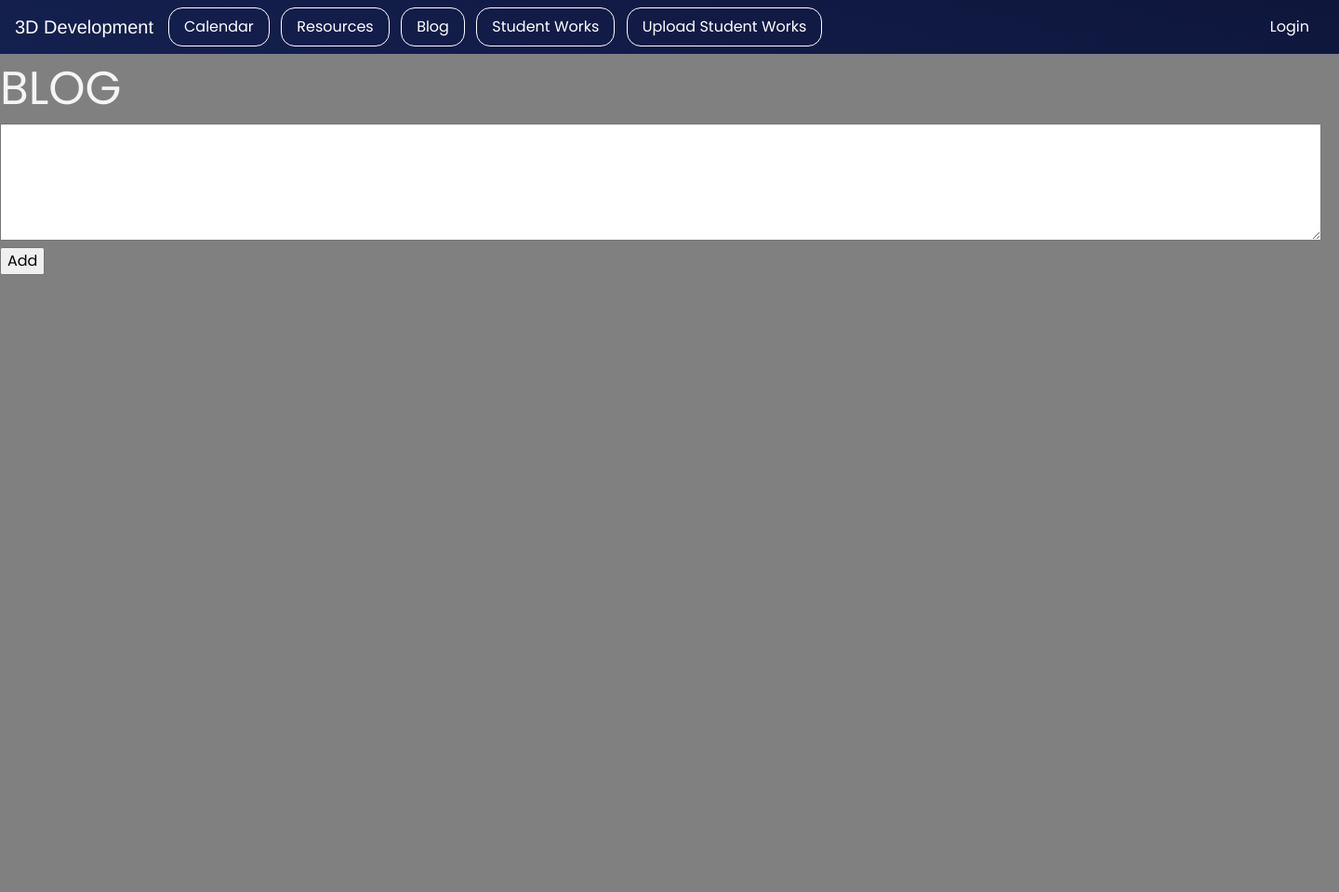
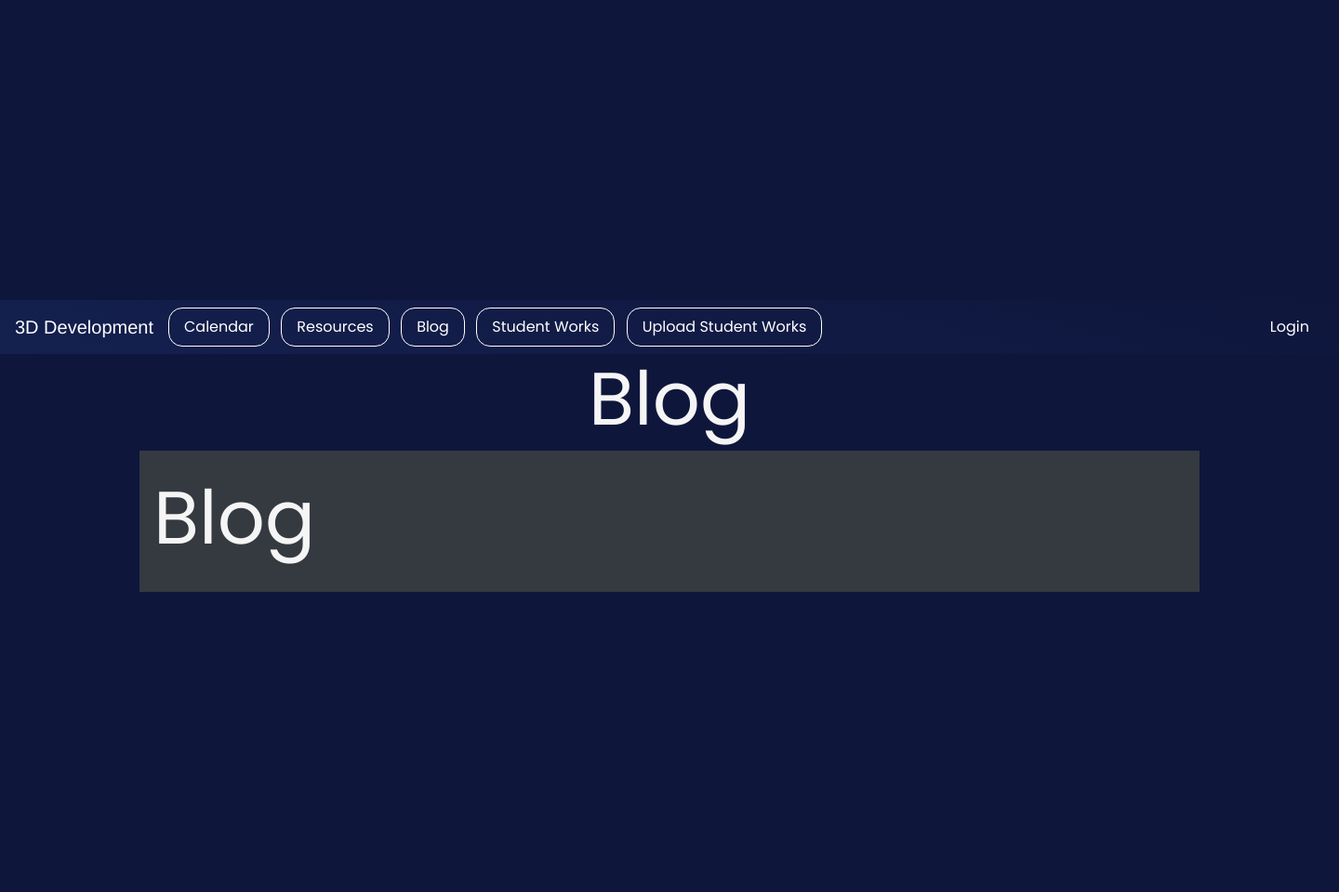
Before and after one commit to Naevey/grup-grass, a Flask app: page /blog in a window 1440 px wide. Shown: the whole page at 93% size. Before the commit the page ends 295 px from the top, so only its background shows below. Run offline with Flask 2, Linux system fonts and the light colour scheme; some libraries are stand-ins or nearby versions.

Commit message:
more design

```diff
--- a/templates/blog.html
+++ b/templates/blog.html
@@ -4,24 +4,24 @@
 
 {% block body %}
 
-<html lang="en">
-<tbody>
-{% for note in notes %}
-    <tr>
-        <td>{{ note.note | safe }}</td>
-    </tr>
-{% endfor %}
-</tbody>
+<html lang="en"></html>
 
-<body>
-    <div style="font-size: 50px; position: center">BLOG</div>
-</body>
+<style>
+    body{
+        background-color: #0e163b;
+        height: 120%;
+        align-content: center;
+    }
+</style>
+<div>
+    <h1 style="text-align: center">Blog</h1>
+</div>
+<div class="container py-4 sub bg-dark" style="align-content: center;">
+    <h1 style="align-content: center;"> Blog </h1>
+</div>
 
-<tr>
-    <td><textarea rows = "5" cols = "100%" name = "notes" id="notes" required></textarea></td>
-    <td><input type="submit" value="Add" ></td>
-</tr>
 
-</html>
+
+
 
 {% endblock %}
--- a/templates/calendar.html
+++ b/templates/calendar.html
@@ -13,4 +13,6 @@
     <h3 style="padding-bottom: 5%;"> Upcoming Events </h3>
     <p></p>
 </div>
+
+
 {% endblock %}
```
